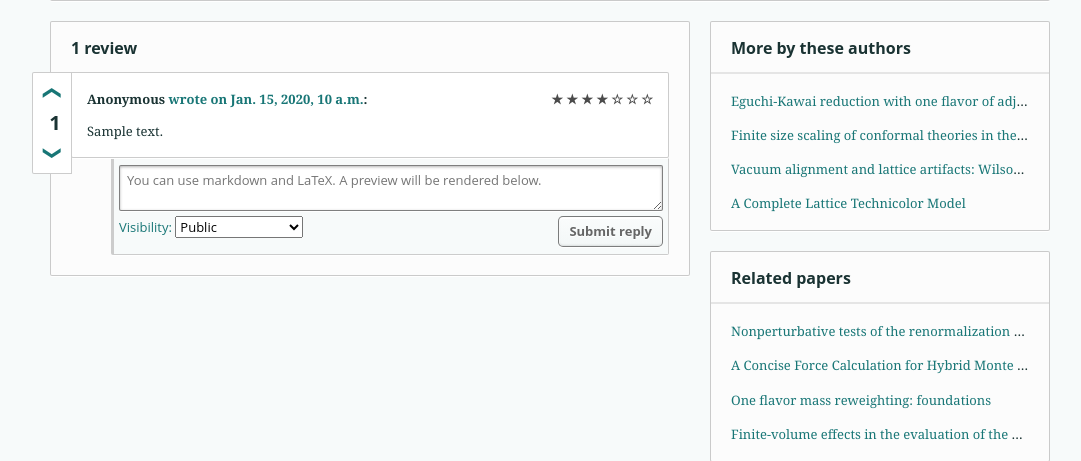
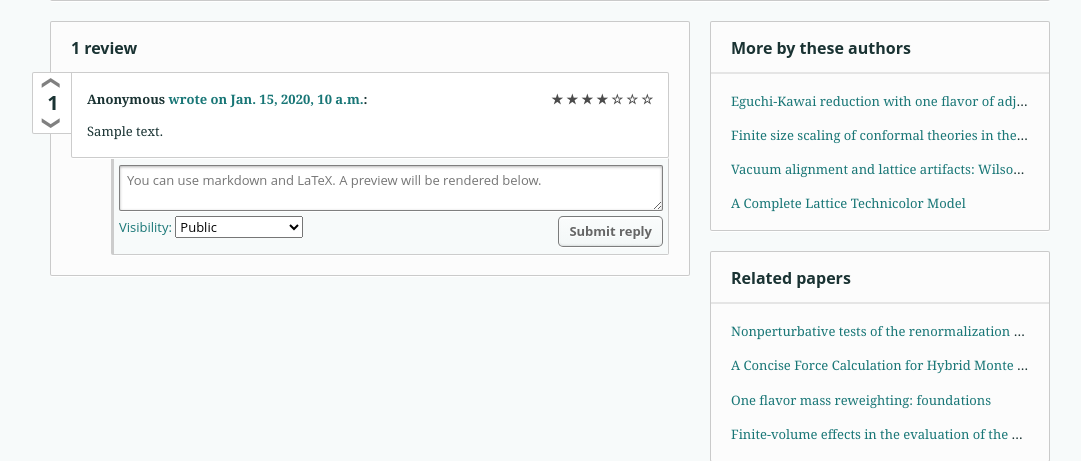
Before and after one commit to open-review/open-review, a Django app: page /papers/1/ in a window 1280 px wide. Shown: the part 266-727 px from the top of the page, without its empty margins (90-1171 px from the left). Run offline with Django 3.2, Linux system fonts and the light colour scheme; data comes from the database, SQL or seed files in the repository; tables that the repository leaves empty hold one stand-in row (values such as "Sample post"); parts of the project's set-up code (start-up, migrations or seed data) failed here and were passed over; some libraries are stand-ins or nearby versions.

Commit message:
Added voting colours, reduced size of voting element

```diff
--- a/openreview/apps/papers/static/papers/reviews.css
+++ b/openreview/apps/papers/static/papers/reviews.css
@@ -45,7 +45,6 @@ body > main .reviews > h2 {
     text-align: center;
     position: relative;
     width: 40px;
-    left: -1px;
 }
 
 .reviews section.review > div.voting a,
@@ -53,9 +52,8 @@ body > main .reviews > h2 {
     -webkit-transform: rotate(90deg);
     -moz-transform: rotate(90deg);
     font-size: 18px;
-    height: 40px;
     line-height: 0px;
-    padding: 18px 0;
+    padding: 10px 0;
     position: relative;
     cursor: pointer;
 }
@@ -65,18 +63,10 @@ body > main .reviews > h2 {
     font-size: 20px;
     text-align: center;
     z-index: 1;
-    width: 44px;
+    width: 40px;
     left: 0;
     font-weight: bold;
-    color: #1A3333;
     line-height: 20px;
-}
-
-
-.reviews section.review > div.voting a:hover {
-    color: #1A3333;
-    font-size: 24px;
-    text-decoration: none;
 }
 
 .reviews section.review > header {
@@ -122,3 +112,17 @@ body > main .reviews > h2 {
 .rating-input span:hover{
     cursor: pointer;
 }
+
+
+.voting a.up, .voting a.down{
+    color:grey;
+    text-decoration: none;
+}
+
+.voting a.up.voted, .voting a.up:hover{
+    color:green;
+}
+
+.voting a.down.voted, .voting a.down:hover{
+    color:red;
+}
```
